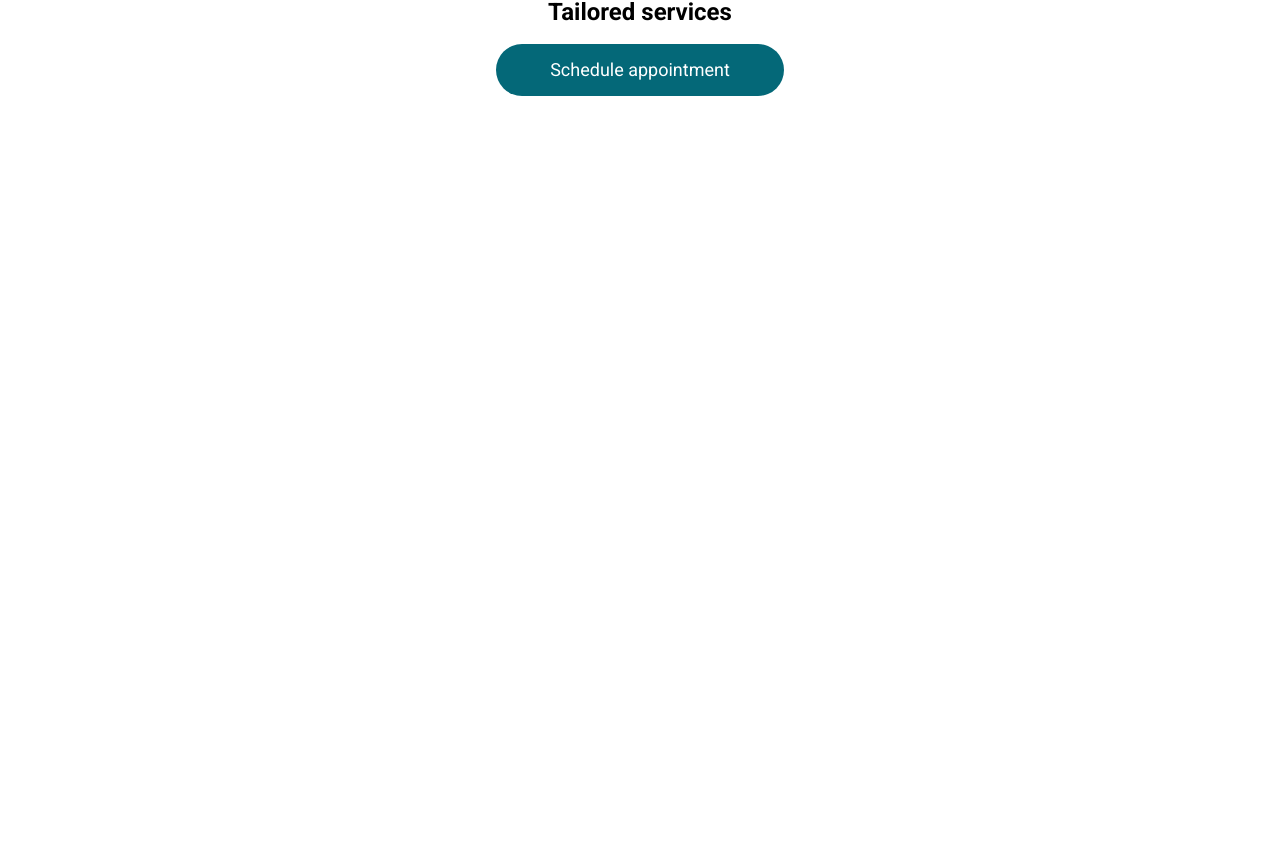
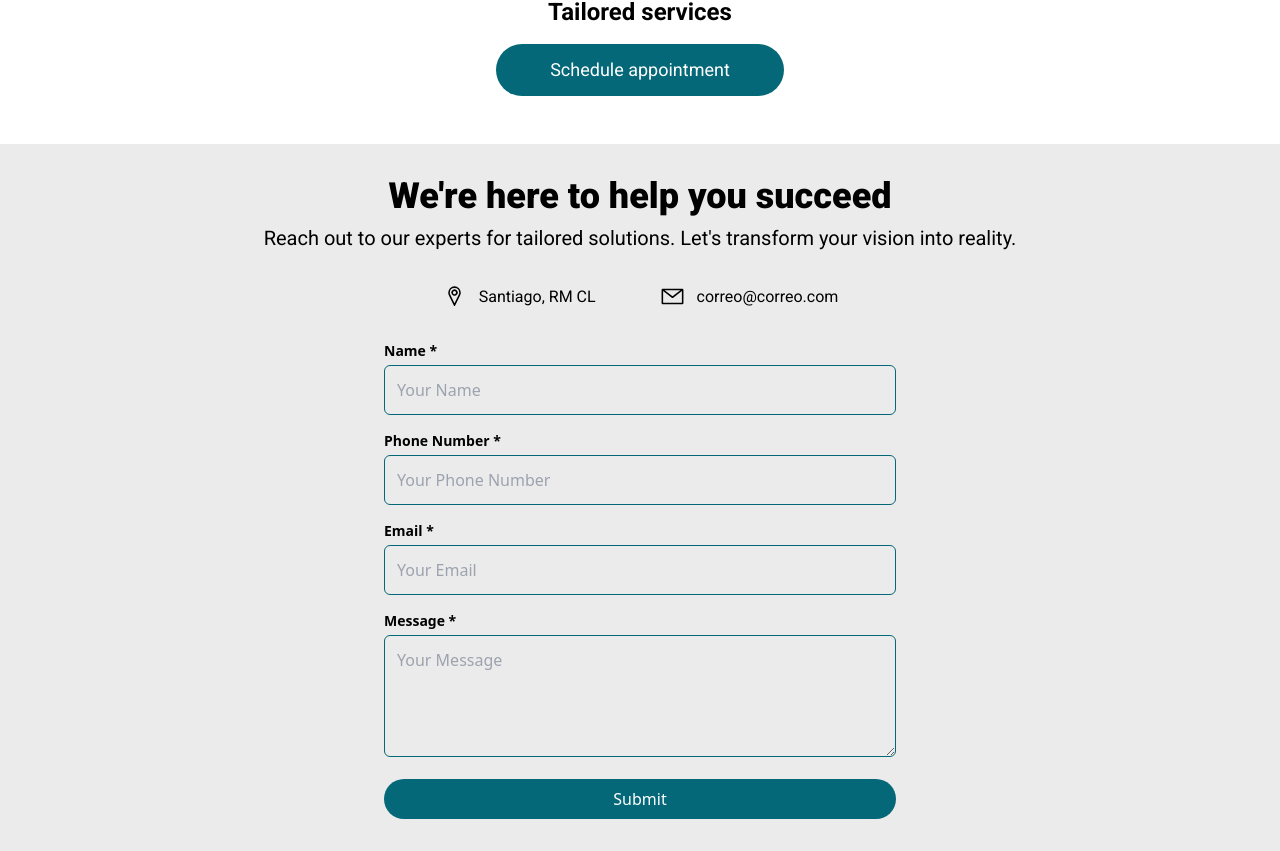
Before and after one commit to AlexisMartinez98/rypcloudAndOctetus, a React (Vite) app: page / in a window 1280 px wide. Shown: the part 2052-2903 px from the top of the page. Before the commit the page ends 2196 px from the top, so only its background shows below. Built offline with nearby package versions, Linux system fonts and the light colour scheme.

Commit message:
feat:add form

```diff
--- a/src/App.jsx
+++ b/src/App.jsx
@@ -2,7 +2,7 @@ import NavBar from "./components/NavBar";
 import About from "./components/About";
 import Services from "./components/Services";
 import Home from "./components/Home";
-
+import ContactForm from "./components/ContactForm";
 
 function App() {
   return (
@@ -10,7 +10,8 @@ function App() {
       <NavBar />
       <Home />
       <About />
-     <Services/>
+      <Services />
+      <ContactForm />
     </>
   );
 }
--- /dev/null
+++ b/src/components/ContactForm.jsx
@@ -0,0 +1,122 @@
+import React, { useState } from "react";
+import { VscLocation, VscMail } from "react-icons/vsc";
+
+const ContactForm = () => {
+  const [formData, setFormData] = useState({
+    name: "",
+    phoneNumber: "",
+    email: "",
+    message: "",
+  });
+
+  const handleChange = (e) => {
+    const { name, value } = e.target;
+    setFormData({
+      ...formData,
+      [name]: value,
+    });
+  };
+
+  const handleSubmit = (e) => {
+    e.preventDefault();
+    console.log(formData);
+  };
+
+  return (
+    <div className="max-w-full mx-auto px-4 py-8 bg-[#EBEBEB]">
+      <div className="text-center mb-8">
+        <h1 className="text-4xl roboto-black mb-2">
+          We're here to help you succeed
+        </h1>
+        <h2 className="text-xl roboto-regular">
+          Reach out to our experts for tailored solutions. Let's transform your
+          vision into reality.
+        </h2>
+      </div>
+      <div className="flex flex-col items-center">
+        <div className="flex gap-16 mb-8">
+          <div className="flex gap-3 items-center">
+            <VscLocation size={25} />
+            <span className="text-black roboto-regular">Santiago, RM CL</span>
+          </div>
+          <div className="flex gap-3 items-center">
+            <VscMail size={25} />
+            <span className="text-black roboto-regular">correo@correo.com</span>
+          </div>
+        </div>
+        <form onSubmit={handleSubmit} className="w-full max-w-lg">
+          <div className="mb-4">
+            <label htmlFor="name" className="block text-sm font-semibold mb-1">
+              Name *
+            </label>
+            <input
+              type="text"
+              id="name"
+              name="name"
+              placeholder="Your Name"
+              value={formData.name}
+              onChange={handleChange}
+              className="w-full p-3 border border-[#046878] bg-[#EBEBEB] rounded-md focus:outline-none focus:ring-2 focus:ring-blue-500"
+            />
+          </div>
+          <div className="mb-4">
+            <label
+              htmlFor="phoneNumber"
+              className="block text-sm font-semibold mb-1"
+            >
+              Phone Number *
+            </label>
+            <input
+              type="tel"
+              id="phoneNumber"
+              name="phoneNumber"
+              placeholder="Your Phone Number"
+              value={formData.phoneNumber}
+              onChange={handleChange}
+              className="w-full p-3 border border-[#046878] bg-[#EBEBEB] rounded-md focus:outline-none focus:ring-2 focus:ring-blue-500"
+            />
+          </div>
+          <div className="mb-4">
+            <label htmlFor="email" className="block text-sm font-semibold mb-1">
+              Email *
+            </label>
+            <input
+              type="email"
+              id="email"
+              name="email"
+              placeholder="Your Email"
+              value={formData.email}
+              onChange={handleChange}
+              className="w-full p-3 border border-[#046878] bg-[#EBEBEB] rounded-md focus:outline-none focus:ring-2 focus:ring-blue-500"
+            />
+          </div>
+          <div className="mb-4">
+            <label
+              htmlFor="message"
+              className="block text-sm font-semibold mb-1"
+            >
+              Message *
+            </label>
+            <textarea
+              id="message"
+              name="message"
+              placeholder="Your Message"
+              value={formData.message}
+              onChange={handleChange}
+              rows="4"
+              className="w-full p-3 border border-[#046878] bg-[#EBEBEB] rounded-md focus:outline-none focus:ring-2 focus:ring-blue-500"
+            ></textarea>
+          </div>
+          <button
+            type="submit"
+            className="w-full bg-[#046878] text-white py-2 px-4 rounded-full hover:bg-[#03596e]"
+          >
+            Submit
+          </button>
+        </form>
+      </div>
+    </div>
+  );
+};
+
+export default ContactForm;
```
